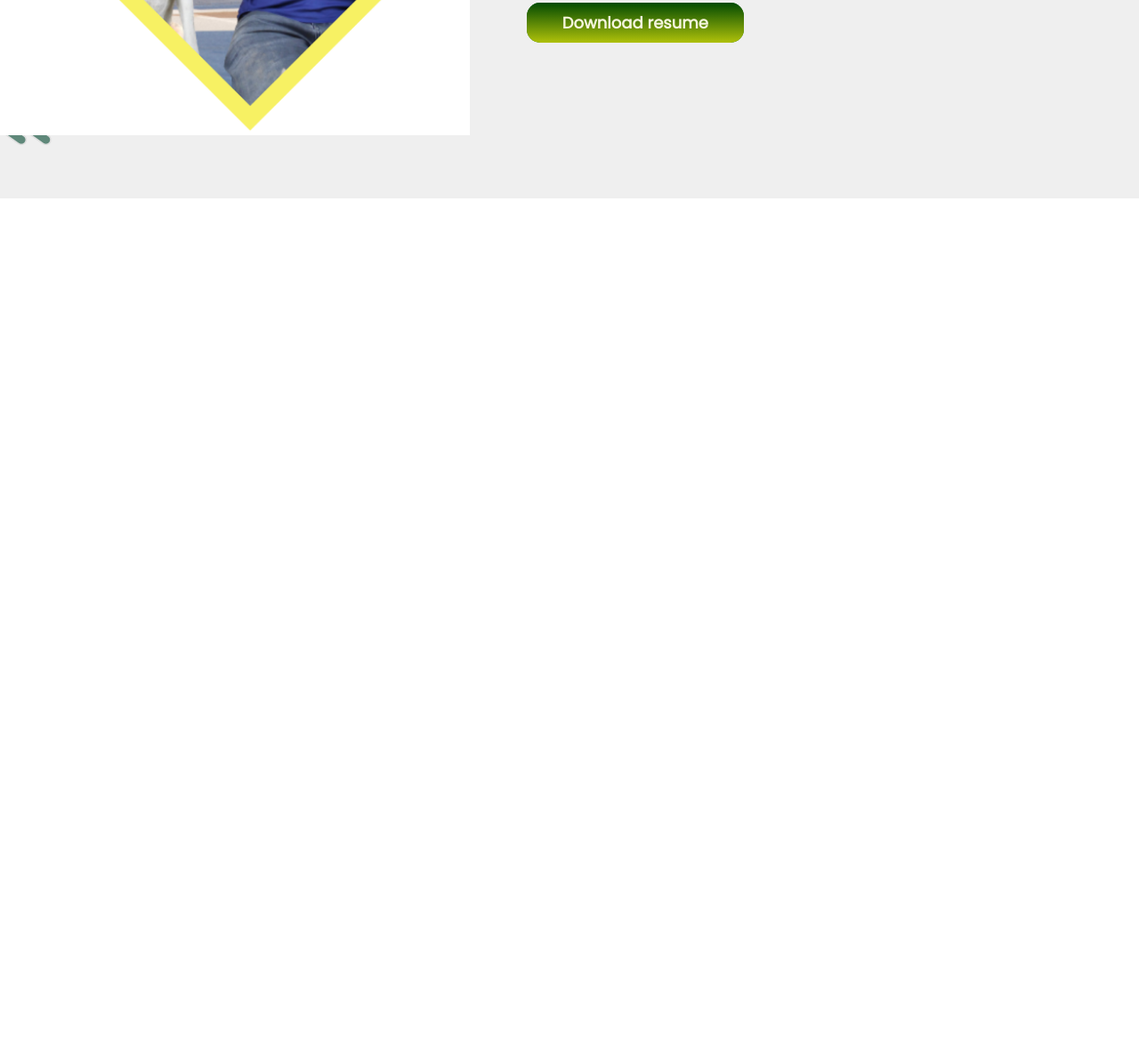
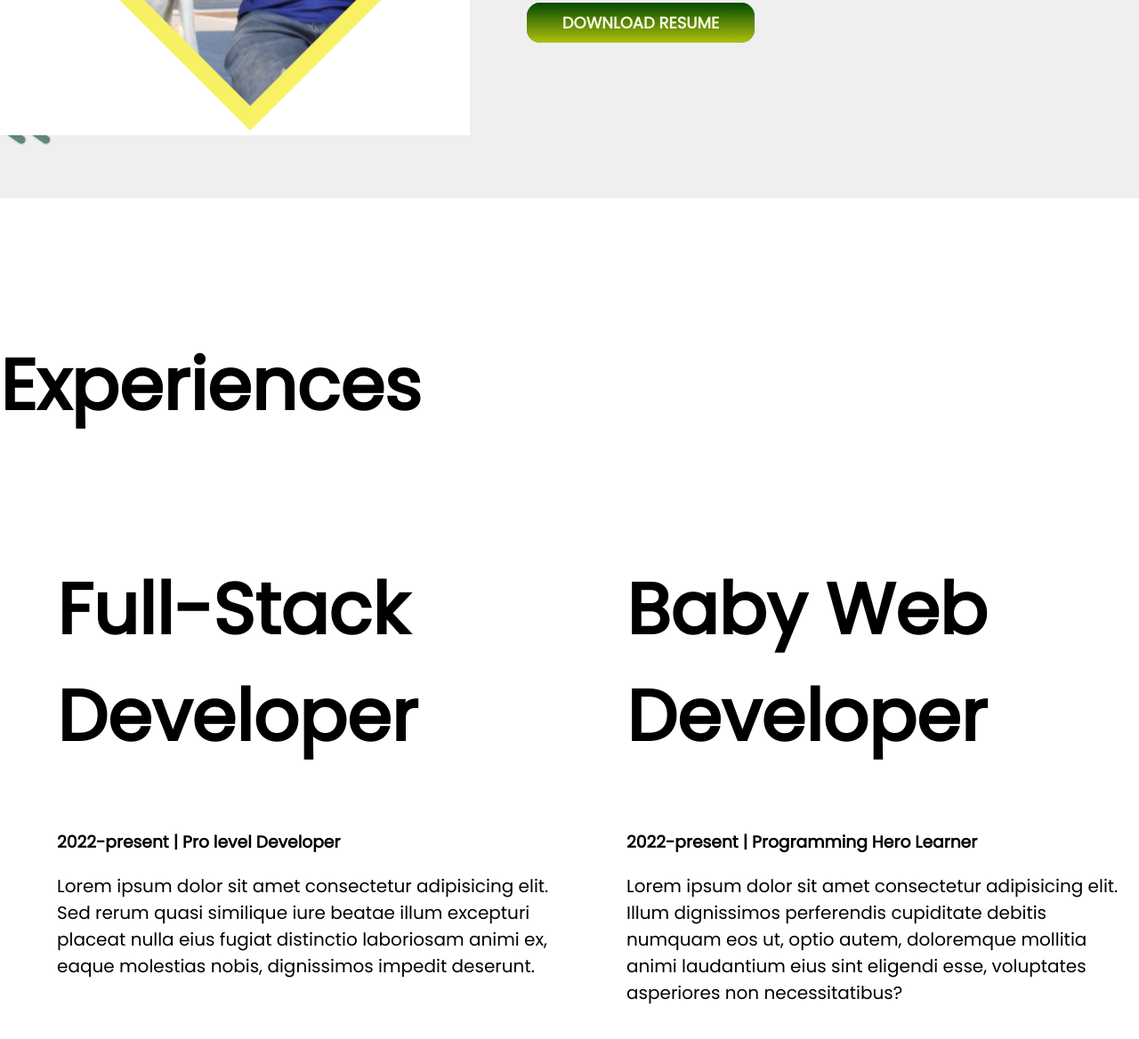
Before and after one commit to nayem-au/developer-portfolio, a plain HTML site: page index.html in a window 1280 px wide. Shown: the part 1342-2510 px from the top of the page at 89% size. Before the commit the page ends 1715 px from the top, so only its background shows below. Drawn offline with Linux system fonts and the light colour scheme.

Commit message:
Experience section

```diff
--- a/index.html
+++ b/index.html
@@ -10,7 +10,7 @@
     <link href="https://fonts.googleapis.com/css2?family=Poppins&display=swap" rel="stylesheet">    <link rel="stylesheet" href="style.css">
 </head>
 <body>
-  <section class="top-banner">
+  <section class="top-banner flexible-container">
      <div class="half-width">    <h1>Welcome to</h1>
     <h1><span class="colourful"> Nayem's</span> World!</h1>
     <h2>Effectuating state-of-the-art tech to change the game.</h2>
@@ -22,7 +22,7 @@
 <div class="half-width">    <img src="images/my-portfolio-1.jpg" alt="">
 </div>
 </section>
-<section class="middle-banner">
+<section class="middle-banner flexible-container">
     <div class="half-width2">
         <img src="images/2.png" alt="">
     </div>
@@ -30,7 +30,31 @@
         <h1>Dream Big!</h1>
         <h2>Become a web developer</h2>
         <p>Already finding it cool to learn with Jhankar Mahabub. Finger crossed!</p>
-    <a class="link-button" target = "_blank" href="">Download resume</a></div>
+    <a class="link-button" target = "_blank" href="">DOWNLOAD RESUME</a></div>
+</section>
+<section>
+
+</section>
+<section class="Experience-area">
+    <h1>Experiences</h1>
+    <div class="flexible-container">
+        <div class="half-width">
+            <h1>Full-Stack Developer</h1>
+            <h3>2022-present | Pro level Developer</h3>
+            <p>
+                Lorem ipsum dolor sit amet consectetur adipisicing elit. Sed rerum quasi similique iure beatae illum excepturi placeat nulla eius fugiat distinctio laboriosam animi ex, eaque molestias nobis, dignissimos impedit deserunt.
+            </p>
+
+        </div>
+        <div class="half-width">
+            <h1>Baby Web Developer</h1>
+            <h3>
+                2022-present | Programming Hero Learner
+            </h3>
+            <p>Lorem ipsum dolor sit amet consectetur adipisicing elit. Illum dignissimos perferendis cupiditate debitis numquam eos ut, optio autem, doloremque mollitia animi laudantium eius sint eligendi esse, voluptates asperiores non necessitatibus?</p>
+        </div>
+    </div>
+
 </section>
 </body>
 </html>
--- a/style.css
+++ b/style.css
@@ -8,7 +8,7 @@ h1{
 .colourful{
     color: rgb(48, 106, 48);
 }
-section{
+.flexible-container{
     display: flex;
     margin-bottom: 150px;
 }
```
